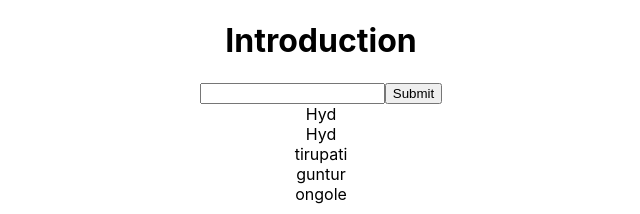
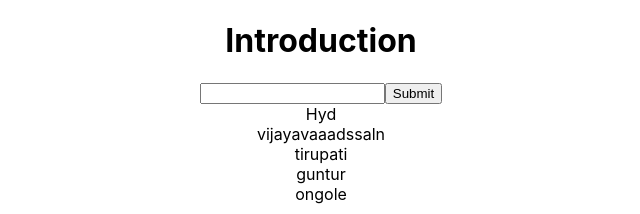
Before and after one commit to kondarao-l/javaScript-13579, a React (Create React App) app: page / in a window 1280 px wide. Shown: the top 214 px of the page, without its empty margins (319-959 px from the left). Built offline with nearby package versions, Linux system fonts and the light colour scheme.

Commit message:
lkajgdlahgs

```diff
--- a/src/App.js
+++ b/src/App.js
@@ -10,7 +10,7 @@ const cities = [
   },
   {
     id:2 ,
-    name:'Hyd'
+    name:'vijayavaaadssaln'
   },
   {
     id:3 ,
```
